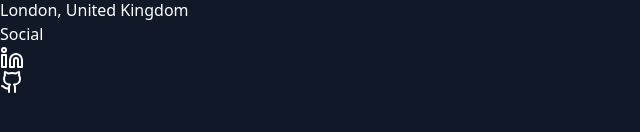
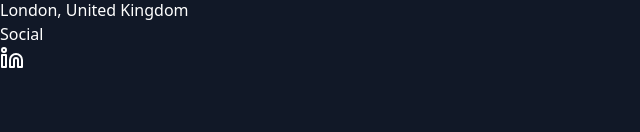
Before and after one commit to kothariprakhar/Portfolio, a Next.js app: page / in a window 1280 px wide. Both pictures are taken after a click on the button "Contact". Shown: the part 266-398 px from the top of the page, without its empty margins (0-640 px from the left). Built offline with nearby package versions, Linux system fonts and the light colour scheme.

Commit message:
rectifying errors

```diff
--- a/src/app/components/About.tsx
+++ b/src/app/components/About.tsx
@@ -1,6 +1,6 @@
 "use client";
 import { motion } from 'framer-motion';
-import { Book, Award, Music, Heart, Star, Trophy, Lightbulb } from 'lucide-react';
+import { Award, Music, Heart, Star, Trophy, Lightbulb } from 'lucide-react';
 
 const About = () => {
   const education = [
--- a/src/app/components/Contact.tsx
+++ b/src/app/components/Contact.tsx
@@ -1,6 +1,6 @@
 "use client";
 import { motion } from 'framer-motion';
-import { Mail, Phone, MapPin, Github, Linkedin } from 'lucide-react';
+import { Mail, Phone, MapPin, Linkedin } from 'lucide-react';
 
 const Contact = () => {
   return (
@@ -66,14 +66,6 @@ const Contact = () => {
             >
               <Linkedin className="w-6 h-6" />
             </motion.a>
-            <motion.a
-              href="https://github.com"
-              target="_blank"
-              className="text-blue-400 hover:text-blue-300"
-              whileHover={{ scale: 1.2 }}
-            >
-              <Github className="w-6 h-6" />
-            </motion.a>
           </div>
         </motion.div>
       </div>
--- a/src/app/components/Portfolio.tsx
+++ b/src/app/components/Portfolio.tsx
@@ -1,7 +1,7 @@
 "use client";
 import React, { useState, useEffect } from 'react';
 import { motion, useScroll, useTransform } from 'framer-motion';
-import { Code, Terminal, Radio, Database, Globe, Github, Linkedin } from 'lucide-react';
+import { Code, Terminal, Radio, Database, Globe, Linkedin } from 'lucide-react';
 import Contact from './Contact';
 import PageTransition from './PageTransition';
 import About from './About';
```
